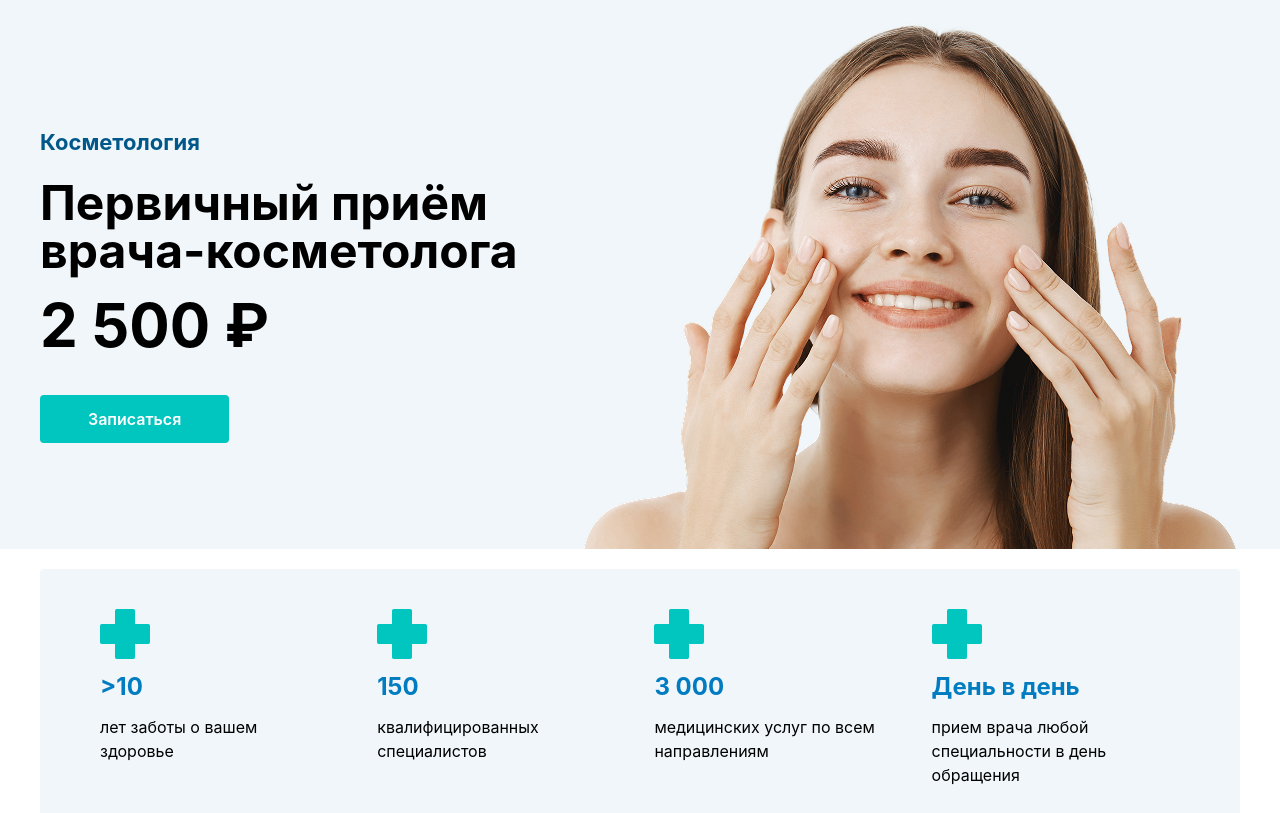
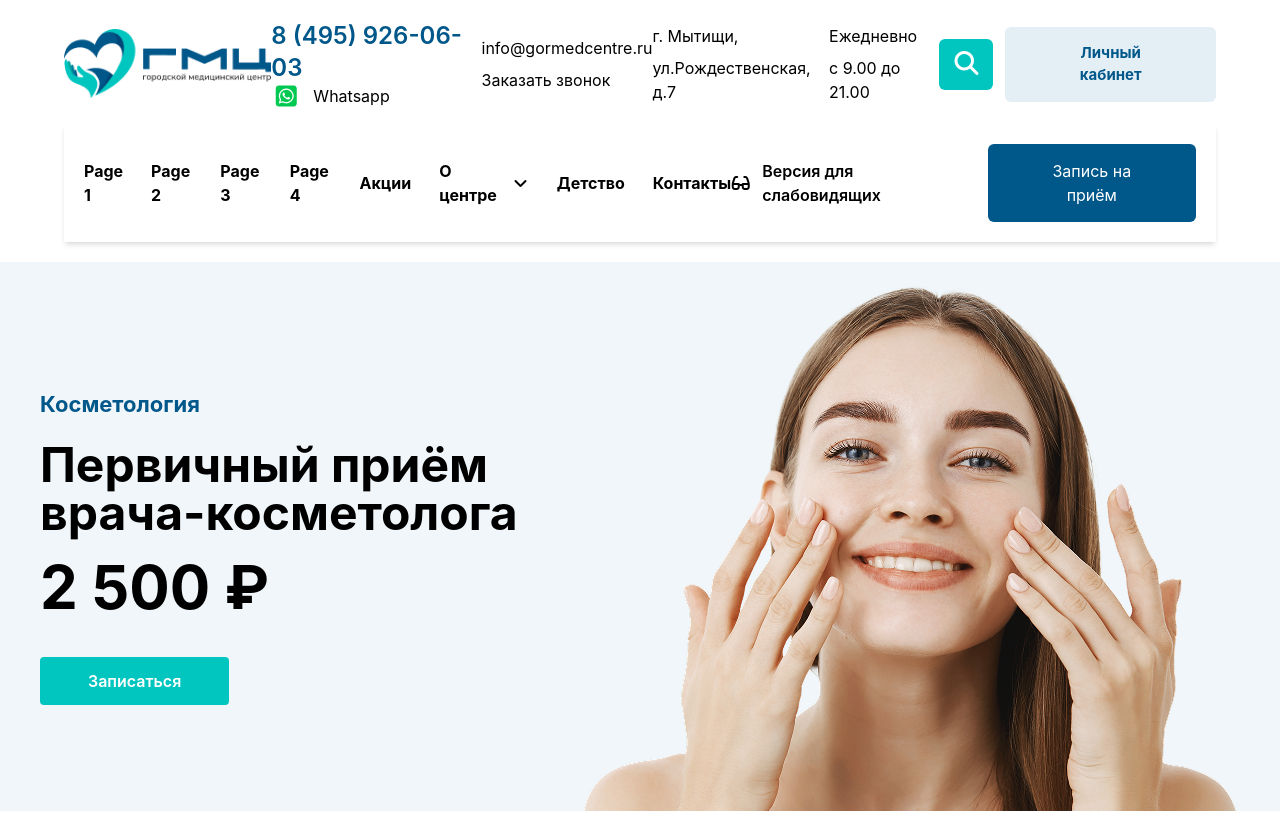
Before and after one commit to Vikingstrong/Exam-4, a website: page src/page3.html in a window 1280 px wide. Shown: the top 813 px of the page. Drawn offline with nearby package versions, Linux system fonts and the light colour scheme; files that its build step writes are made by us from their sources.

Commit message:
Add header on page 3

```diff
--- a/src/page3.html
+++ b/src/page3.html
@@ -5,9 +5,57 @@
     <meta name="viewport" content="width=device-width, initial-scale=1.0">
     <title>Page 3</title>
     <link rel="stylesheet" href="./output.css">
+    <link rel="stylesheet" href="https://cdnjs.cloudflare.com/ajax/libs/font-awesome/7.0.1/css/all.min.css" integrity="sha512-2SwdPD6INVrV/lHTZbO2nodKhrnDdJK9/kg2XD1r9uGqPo1cUbujc+IYdlYdEErWNu69gVcYgdxlmVmzTWnetw==" crossorigin="anonymous" referrerpolicy="no-referrer" />
 </head>
 <body>
-
+      <header class="lg:max-w-330 w-[90%] m-auto gap-4 flex flex-col py-5">
+        <div class="w-full flex items-center justify-between">
+            <img class="lg:w-[18%] w-[40%]" src="./img/page3/header/logo.png" alt="">
+            <div class="lg:flex hidden flex-col items-start ">
+                <h1 class="text-2xl text-[#00578A] font-semibold">8 (495) 926-06-03</h1>
+                <h1 class="flex items-center gap-3"><i class="fa-brands fa-square-whatsapp text-2xl text-green-500"></i> Whatsapp</h1>
+            </div>
+            <div class="lg:flex hidden flex-col items-start gap-2">
+                <h1>info@gormedcentre.ru</h1>
+                <h1>Заказать звонок</h1>
+            </div>
+              <div class="lg:flex hidden flex-col items-start gap-2">
+                <h1>г. Мытищи,</h1>
+                <h1>ул.Рождественская, д.7</h1>
+            </div>
+              <div class="lg:flex hidden flex-col items-start gap-2">
+                <h1>Ежедневно</h1>
+                <h1>с 9.00 до 21.00</h1>
+            </div>
+            <div class="lg:flex hidden items-center gap-3">
+                <div class="bg-[#00C6BF] p-3 rounded-md"> <i class="fa-solid fa-magnifying-glass text-2xl text-white"></i></div>
+                <button class="text-[#00578A] bg-[#E3EFF5] p-[15px_50px] rounded-md font-bold text-[15px]">Личный кабинет</button>
+            </div>
+              <div class="lg:hidden! flex! items-center gap-6">
+           <i class="fa-solid fa-phone-flip text-[#00578A] text-2xl font-semibold "></i>
+                <div class="flex items-center gap-5">
+                                  <h1 class="text-xl font-semibold">Меню</h1>
+                                <i class="fa-solid fa-bars-staggered text-[#00578A] text-2xl font-semibold lg:hidden! flex!"></i>
+                </div>
+              </div>
+        </div>
+        <nav class=" w-full  lg:shadow-md flex items-center justify-between  lg:p-5">
+       <div class="lg:w-[60%] w-full flex items-center text-start lg:items-center  lg:flex-row flex-row gap-7">
+        <a href="../index.html"><h1 class="flex  items-center gap-3 font-bold     hover:bg-linear-to-r from-[#00578A] to-[#00C6BF] hover:text-white lg:hover:p-[10px_20px] hover:rounded-md hover:duration-400 duration-400 hover:ease-in-out ease-in-out hover:w-full hover:p-2">Page 1 <i class="fa-solid fa-angle-down lg:flex hidden!"></i></h1></a>
+        <a href="page2.html"><h1 class="flex items-center gap-3 font-bold      hover:bg-linear-to-r from-[#00578A] to-[#00C6BF] hover:text-white lg:hover:p-[10px_20px] hover:rounded-md hover:duration-400 duration-400 hover:ease-in-out ease-in-out hover:p-2">Page 2</h1></a>
+        <a href="#"><h1 class="flex items-center gap-3 font-bold     hover:bg-linear-to-r from-[#00578A] to-[#00C6BF] hover:text-white lg:hover:p-[10px_20px] hover:rounded-md hover:duration-400 duration-400 hover:ease-in-out ease-in-out hover:p-2">Page 3</h1></a>
+        <a href="./page4.html"> <h1 class="flex items-center gap-3 font-bold    hover:bg-linear-to-r from-[#00578A] to-[#00C6BF] hover:text-white lg:hover:p-[10px_20px] hover:p-2 hover:rounded-md hover:duration-400 duration-400 hover:ease-in-out ease-in-out">Page 4</h1>   </a>
+        <h1 class="lg:flex hidden items-center gap-3 font-bold    hover:bg-linear-to-r from-[#00578A] to-[#00C6BF] hover:text-white lg:hover:p-[10px_20px] hover:rounded-md hover:duration-400 duration-400 hover:ease-in-out ease-in-outfont-bold">Акции</h1>
+        <h1 class="lg:flex hidden items-center gap-3   hover:bg-linear-to-r from-[#00578A] to-[#00C6BF] hover:text-white hover:p-[10px_20px] lg:hover:rounded-md hover:duration-400 duration-400 hover:ease-in-out ease-in-out font-bold">О центре <i class="fa-solid fa-angle-down"></i></h1>
+        <h1 class="lg:flex hidden items-center gap-3  hover:bg-linear-to-r from-[#00578A] to-[#00C6BF] hover:text-white hover:p-[10px_20px] lg:hover:rounded-md hover:duration-400 duration-400 hover:ease-in-out ease-in-out font-bold">Детство</h1>
+        <h1 class="lg:flex hidden items-center gap-3  hover:bg-linear-to-r from-[#00578A] to-[#00C6BF] hover:text-white hover:p-[10px_20px] lg:hover:rounded-md hover:duration-400 duration-400 hover:ease-in-out ease-in-out font-bold">Контакты</h1>
+       </div>
+       <div class="lg:flex hidden items-center gap-5">
+        <h1 class="flex items-center gap-3 font-semibold"><i class="fa-solid fa-glasses"></i> Версия для слабовидящих</h1>
+        <button class="bg-[#00578A] p-[15px_40px] rounded-md text-white">Запись на приём</button>
+       </div>
+        </nav>
+     </header>
 <main>
     <section class="bg-[#F0F6F9] px-5 pt-5">
         <div class="flex gap-5 lg:gap-0 flex-col items-center lg:flex-row lg:justify-between max-w-300 m-auto text-center lg:text-start">
```
Also changed, not shown: src/img/page3/header/logo.png (added).
